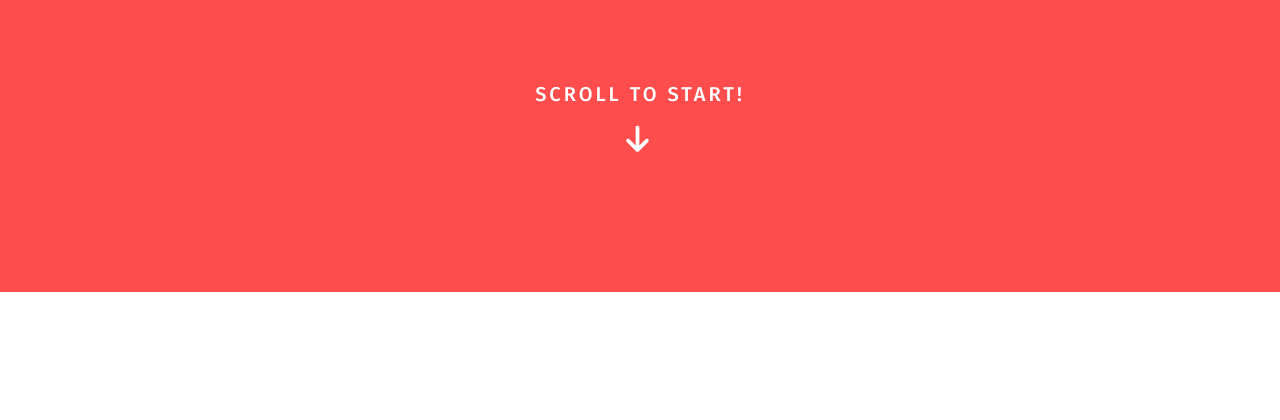
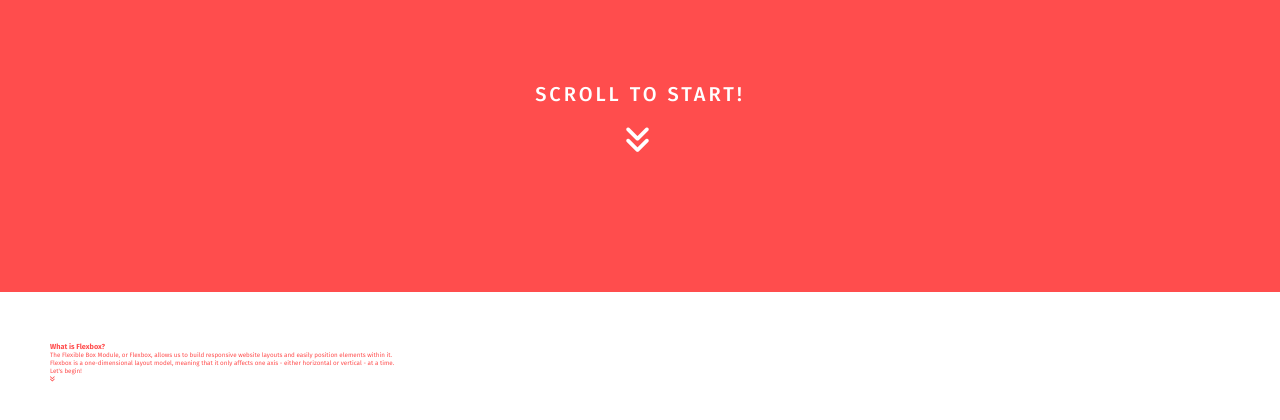
Before and after one commit to Web-Dev-Dan/Flexbox-Tutorial, a plain HTML site: page index.html in a window 1280 px wide. Shown: the part 508-928 px from the top of the page. Drawn offline with Linux system fonts and the light colour scheme.

Commit message:
Update index.html

```diff
--- a/index.html
+++ b/index.html
@@ -23,7 +23,7 @@
 <body>
 
     <div class="container">
-        <section class="red">
+        <section class="red top-section">
             <div class="hero">
                 <nav>
                     <img src="imgs/flexbox-light.png" alt="Flexbox Tutorial Logo">
@@ -34,13 +34,24 @@
                 </header>
                 <div class="hero-prompt">
                     <p>Scroll to start!</p>
-                    <i class="fas fa-arrow-down"></i>
+                    <i id="scrollToSection1Btn" class="fas fa-angle-double-down"></i>
                 </div>
             </div>
         </section>
 
-        <section class="white">
-
+        <section id="section1" class="white">
+            <h3>What is Flexbox?</h3>
+            <div class="text">
+                <p>The Flexible Box Module, or <span class="bold">Flexbox</span>, allows us to build responsive website
+                    layouts and easily position elements within it.
+                </p>
+                <p>Flexbox is a one-dimensional layout model, meaning that it only affects one axis - either horizontal
+                    or vertical - at a time.</p>
+            </div>
+            <div class="section-prompt">
+                <p>Let's begin!</p>
+                <i class="fas fa-angle-double-down"></i>
+            </div>
         </section>
 
     </div>
```
